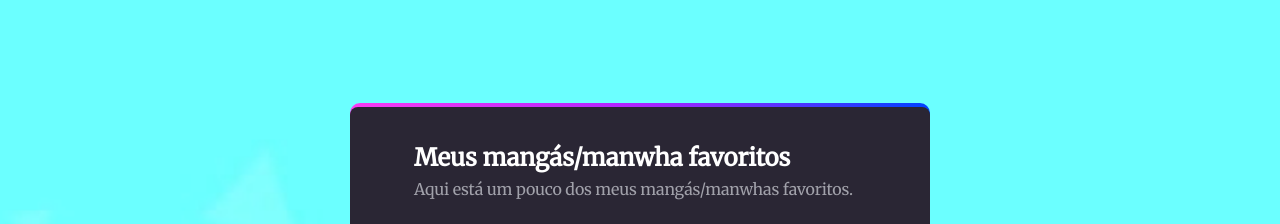
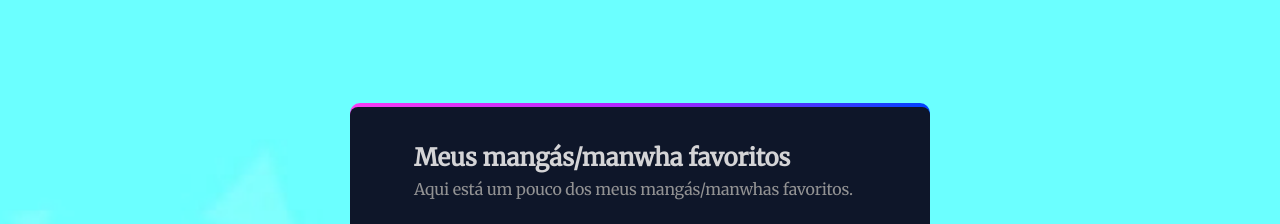
Before and after one commit to GabrielYozumi/NLW-Esports-Explorer-2-Desafio, a plain HTML site: page index.html in a window 1280 px wide. Shown: the part 143-367 px from the top of the page. Drawn offline with Linux system fonts and the light colour scheme; grey boxes are pictures that could not be loaded.

Commit message:
Alteração na cor da fonte.

```diff
--- a/styles.css
+++ b/styles.css
@@ -13,7 +13,7 @@ body{
   background-position: top center;
   background-size: auto 100%;
   background-repeat: no-repeat;
-  background-color: #121214;
+  background-color: #c04de4;
 }
 
 body * {
@@ -65,18 +65,19 @@ section {
 }
 
 .a{
-  background-color: #2A2634;
+  background-color: #0e1629;
   padding: 32px;
   border-radius: 8px;
 }
 
 section h2 {
   letter-spacing: -0,47px;
+  color: #d4d4d6;
 }
 
 section p {
   letter-spacing: -0.18px;
-  color: #A1A1AA;
+  color: #929293;
 }
 
 section ul {
```
